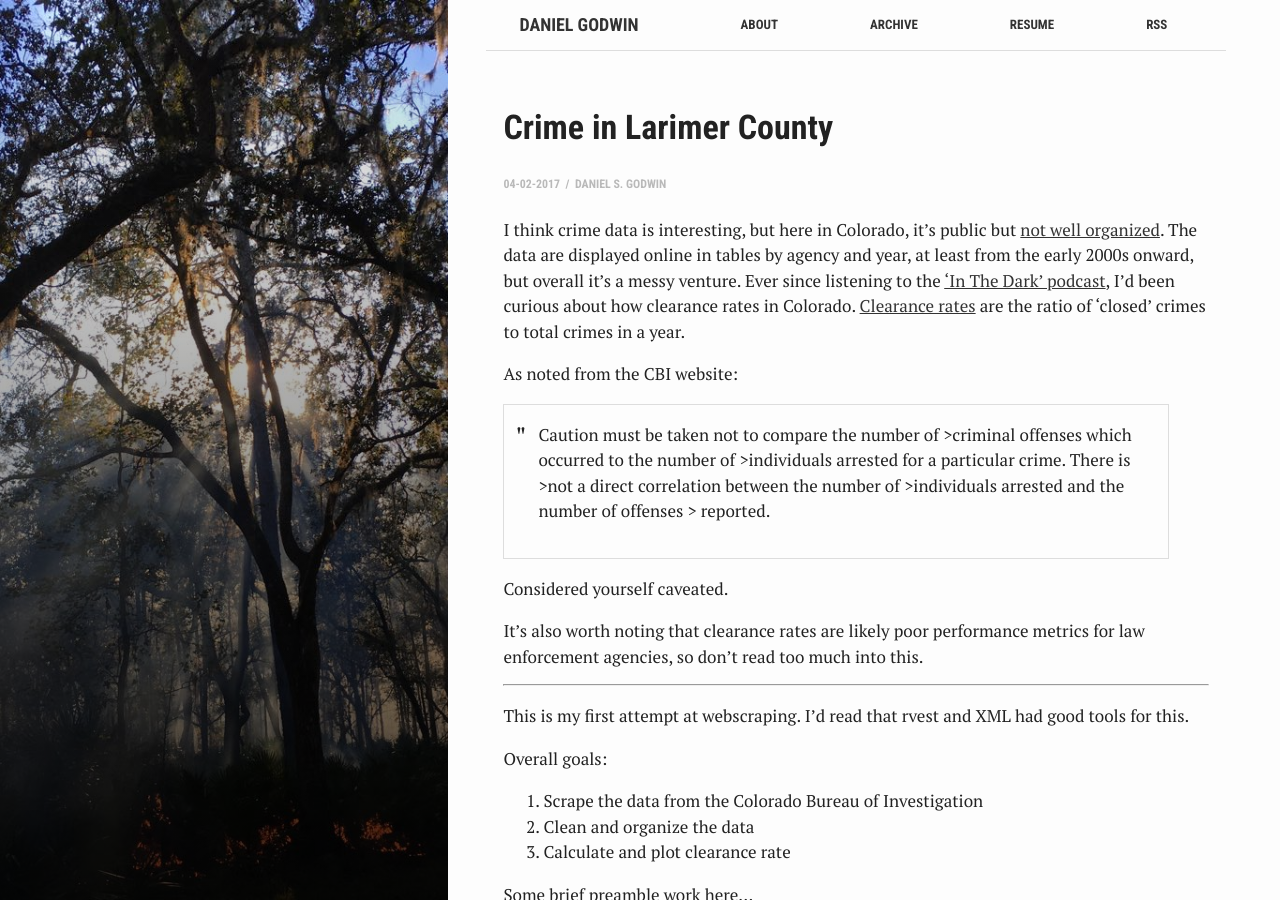
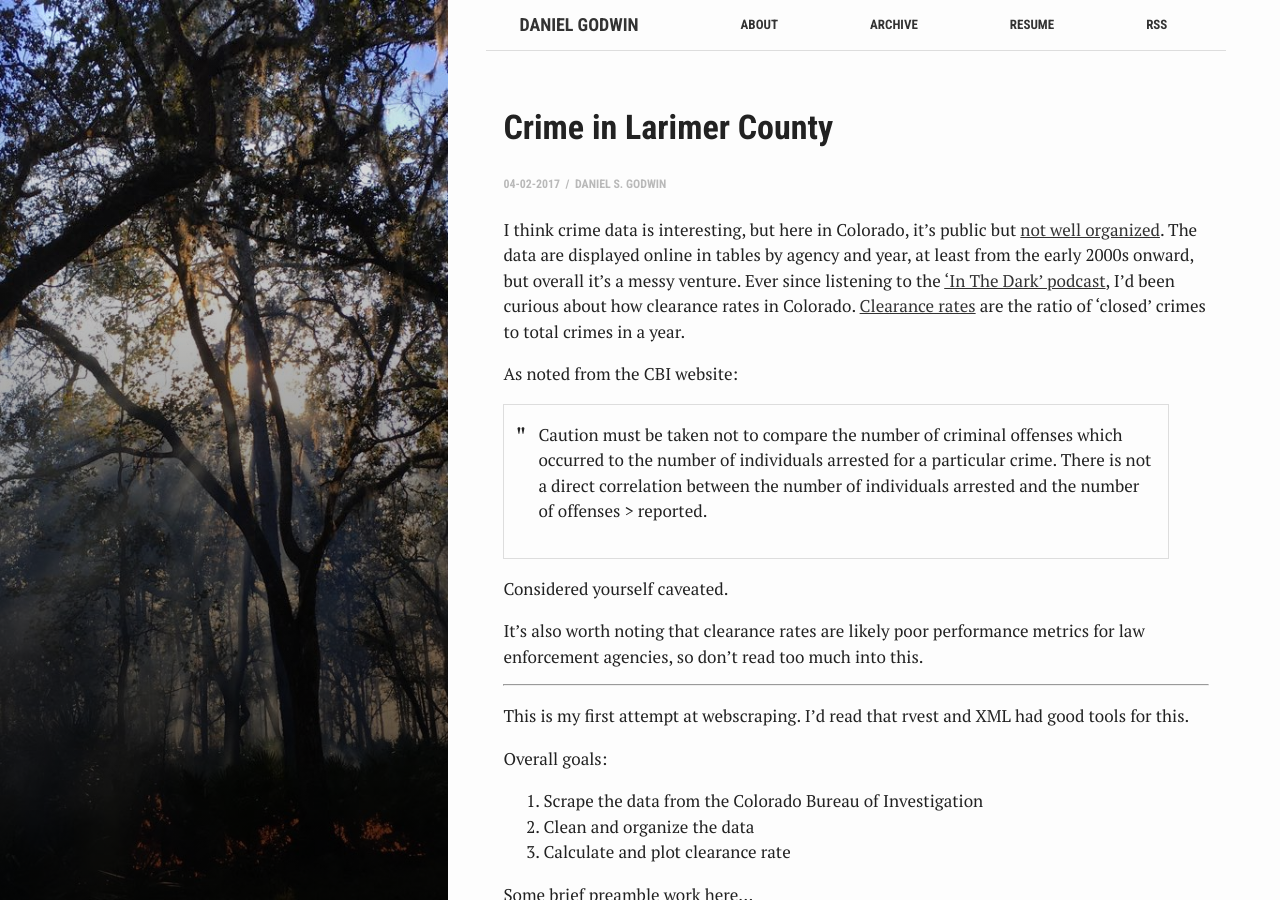
Before and after one commit to danielg7/danielg7.github.io, a Jekyll site: the page built from _posts/2017-04-04-PlayingWithCrimeData.md, in a window 1280 px wide and 900 px high. Built offline with Jekyll 4.4.1, drawn with Linux system fonts in a browser that asks for light colours.

Commit message:
Blockquote

```diff
--- a/_posts/2017-04-04-PlayingWithCrimeData.md
+++ b/_posts/2017-04-04-PlayingWithCrimeData.md
@@ -11,7 +11,8 @@ layout: post
 I think crime data is interesting, but here in Colorado, it's public but [not well organized](http://crimeinco.cbi.state.co.us/). The data are displayed online in tables by agency and year, at least from the early 2000s onward, but overall it's a messy venture. Ever since listening to the ['In The Dark' podcast](http://www.apmreports.org/in-the-dark), I'd been curious about how clearance rates in Colorado. [Clearance rates](https://en.wikipedia.org/wiki/Clearance_rate) are the ratio of 'closed' crimes to total crimes in a year.
 
 As noted from the CBI website:
-> Caution must be taken not to compare the number of >criminal offenses which occurred to the number of >individuals arrested for a particular crime. There is >not a direct correlation between the number of >individuals arrested and the number of offenses > reported.
+
+> Caution must be taken not to compare the number of criminal offenses which occurred to the number of individuals arrested for a particular crime. There is not a direct correlation between the number of individuals arrested and the number of offenses > reported.
 
 Considered yourself caveated.
 
```
